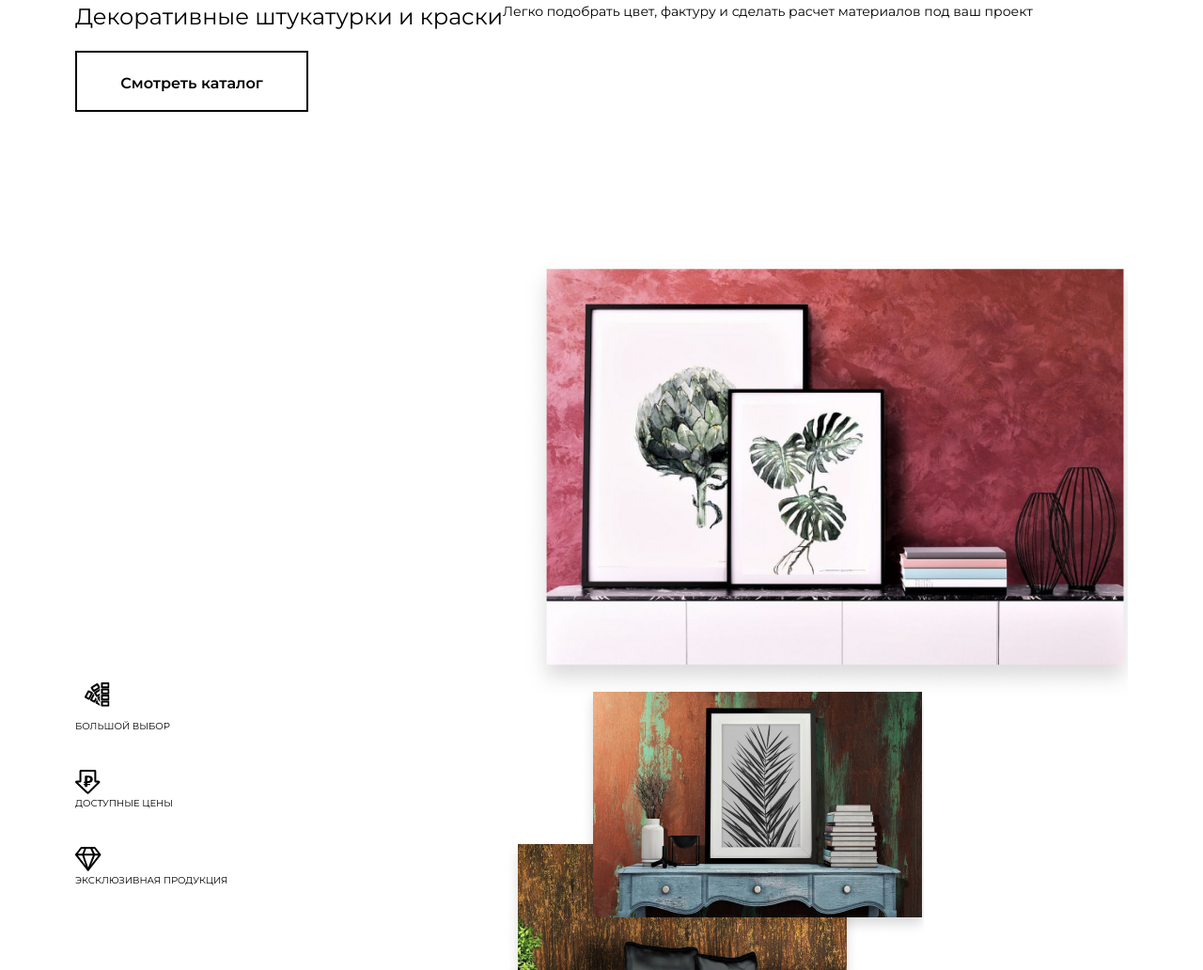
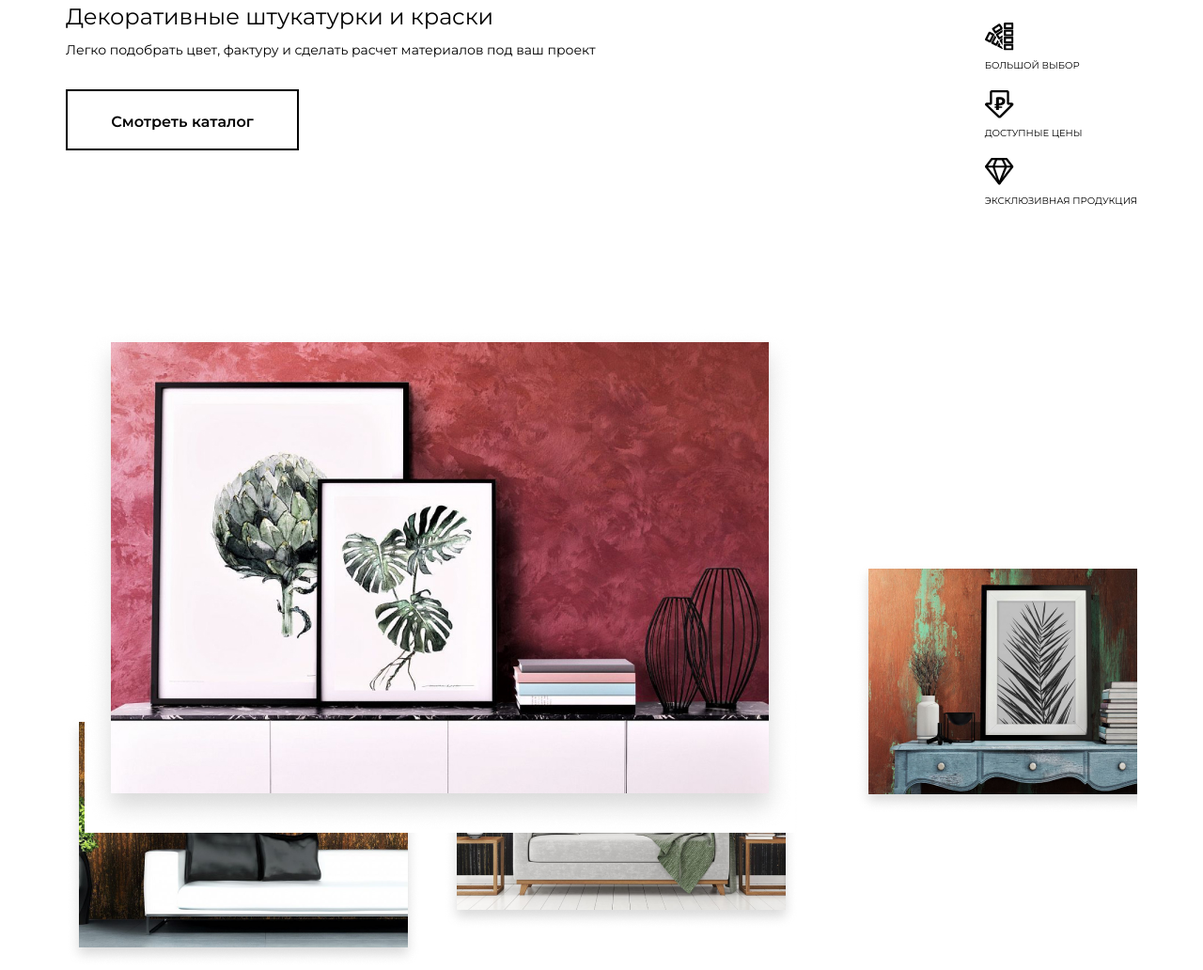
Before and after one commit to Dissmay/Decorazza, a website built with webpack: page src/templates/index.html in a window 1280 px wide. Shown: the part 224-1256 px from the top of the page at 94% size. Built offline with nearby package versions, Linux system fonts and the light colour scheme; files whose address does not match are found by name.

Commit message:
Оптимизировал код, сделал правильную флекс раскладку

```diff
--- a/src/precss/styles.less
+++ b/src/precss/styles.less
@@ -228,12 +228,15 @@ img{
 
 }
 .catalog{
+	display: flex;
+  justify-content: space-between;
+  flex-wrap: wrap;
 
 
-	&__paper{
-		.col();
-		.size(12);
-	}
+
+
+
+		&-paper{
 
 		&__h{
 			font-weight: 400;
@@ -245,26 +248,20 @@ img{
 			font-size:14px;
 			margin-bottom: 33px;
 		}
-	&-btn{
+		&__btn{
 
 		}
 
-	&-btn__a{
+		&__btn_a{
 
 			margin-bottom: 85px;
 
 		}
-	&-paper_svg{
-		display:flex;
-		align-items: center;
-	}
-	&-svg__figcaption{
-		font-size:10px
 	}
 	&-img{
 		overflow:hidden;
-		.col();
-		.size(9);
+
+		.size-xs(8);
 		&__1{
 			position:relative;
 			top: 70px;
@@ -292,21 +289,54 @@ img{
 
 	}
 	&-svg{
-		.col();
-		.size(6);
-		&__op{
-			margin-bottom: 40px;
+
+		.size-xs(4);
+		align-self: center;
+		list-style:none;
+
+		&__li{
+			font-size:10px;
+			position:relative;
+			margin:60px 0;
+
+			&:before{
+				content:'';
+				position: absolute;
+				width: 31px;
+				height: 35px;
+				top: -40px;
+				left: 0;
+			}
 		}
 
-		&__choice{
-			margin: 10px;
+		&__li_choice{
+
+			&:before{
+				content:'';
+				background-image: url(../img/svg/ico-choice.svg);
+				background-size: contain;
+				background-repeat: no-repeat
 			}
-		&__price{
+		}
+		&__li_price{
+			&:before{
+				content:'';
+				background-image: url(../img/svg/ico-price.svg) ;
+				background-size: contain;
+				background-repeat: no-repeat
+			}
 
 		}
-		&__exclusive{
+		&__li_exclusive{
+			&:before{
+				content:'';
+				background-image: url(../img/svg/ico-exclusive.svg) ;
+				background-size: contain;
+				background-repeat: no-repeat
+			}
+		}
 
-		}
+
 
 
 	}
@@ -340,8 +370,6 @@ img{
 }
 
 .figure{
-
-
 	&__img{
 		min-width:100%;
 	}
--- a/src/templates/index.html
+++ b/src/templates/index.html
@@ -60,41 +60,30 @@
 	</header>
 	<main class="main">
 		<section class="wrapper catalog ">
-			<div class="catalog__paper row">
-					<h1 class="catalog__h">
+			<div class="catalog-paper">
+					<h1 class="catalog-paper__h">
 						Декоративные штукатурки и краски
 					</h1>
-					<p class="catalog__p" >
+					<p class="catalog-paper__p" >
 						Легко подобрать цвет, фактуру и сделать расчет материалов под ваш проект
 					</p>
-					<p class="catalog-btn">
-						<a href="#" class="btn catalog-btn__a">
+					<p class="catalog-paper__btn">
+						<a href="#" class="btn catalog-paper__btn_a">
 							Смотреть каталог
 						</a>
 					</p>
 			</div>
-			<div class="catalog-paper_svg">
-				<div class="catalog-svg">
-			<figure class="catalog-svg__op">
-				<img src="./img/svg/ico-choice.svg" alt="svg" class="catalog-svg__choice">
-				<figcaption class="catalog-svg__figcaption">
-				БОЛЬШОЙ ВЫБОР
-				</figcaption>
-			</figure>
-			<figure class="catalog-svg__op">
-				<img src="./img/svg/ico-price.svg" alt="svg" class="catalog-svg__price">
-				<figcaption class="catalog-svg__figcaption">
-				ДОСТУПНЫЕ ЦЕНЫ
-				</figcaption>
-			</figure>
-
-			<figure class="catalog-svg__op">
-				<img src="./img/svg/ico-exclusive.svg" alt="svg" class="catalog-svg__exclusive">
-				<figcaption class="catalog-svg__figcaption">
-				ЭКСКЛЮЗИВНАЯ ПРОДУКЦИЯ
-				</figcaption>
-			</figure>
-			</div>
+			<ul class="catalog-svg">
+				<li class="catalog-svg__li catalog-svg__li_choice">
+					БОЛЬШОЙ ВЫБОР
+				</li>
+				<li class="catalog-svg__li catalog-svg__li_price">
+					ДОСТУПНЫЕ ЦЕНЫ
+				</li>
+				<li class="catalog-svg__li catalog-svg__li_exclusive">
+					ЭКСКЛЮЗИВНАЯ ПРОДУКЦИЯ
+				</li>
+			</ul>
 			<figure class="catalog-img">
 				<img src="./img/pictures1.jpg" alt="photo"
 				class="catalog-img__1">
@@ -105,7 +94,6 @@
 				<img src="./img/pictures4.png" alt="photo"
 				class="catalog-img__4">
 			</figure>
-			</div>
 		</section>
 		<article class="decorazza">
 			<div class="decorazza-form">
@@ -123,6 +111,9 @@
 		</article>
 		<figure class="figure">
 			<img class="figure__img" src="../img/pictures5.jpg" alt="">
+			<figcaption>
+				<ul></ul>
+			</figcaption>
 		</figure>
 	</main>
 
```
Also changed, not shown: build/css/styles.css, build/img/pictures5.jpg, build/index.html, src/img/pictures5.jpg, 1 other file. Lines whose indentation alone changed are shown as unchanged.
